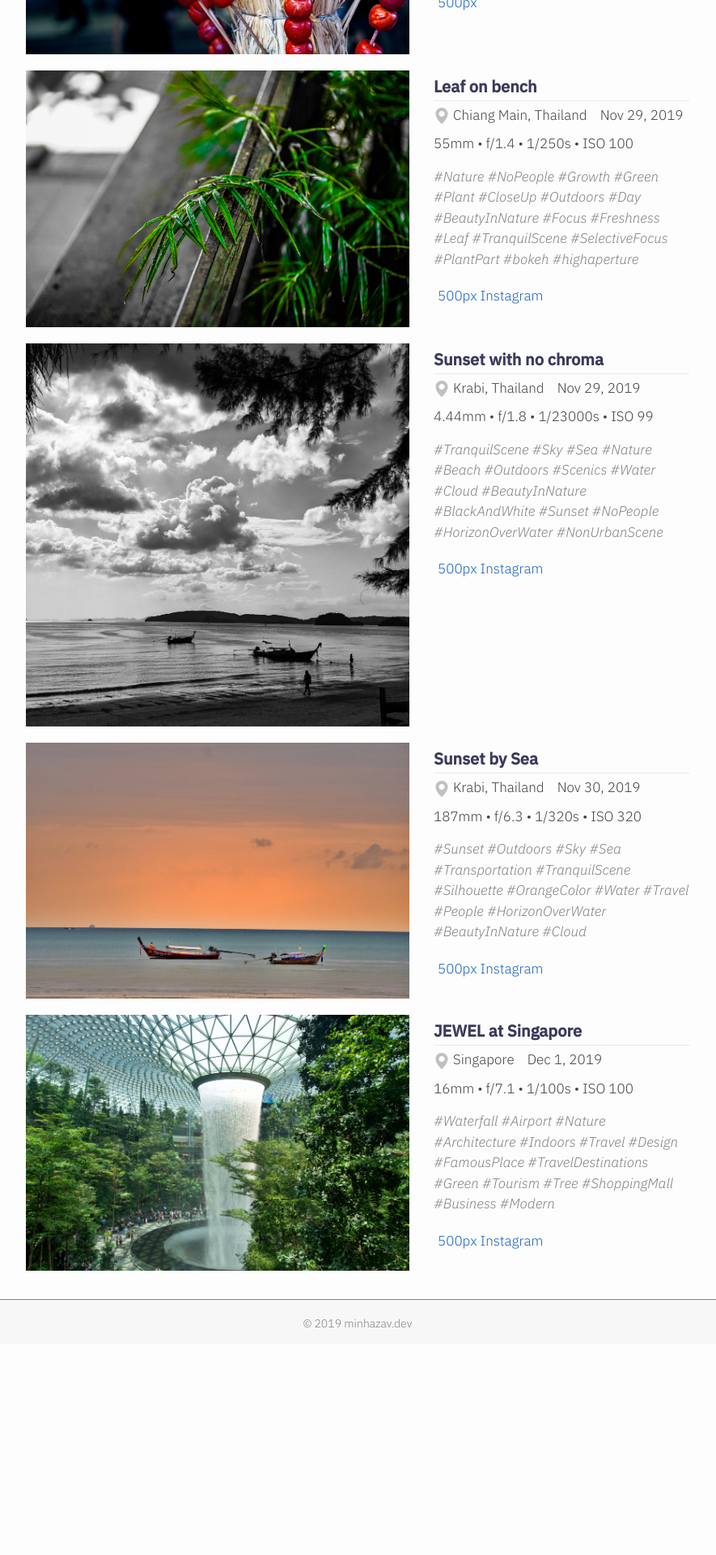
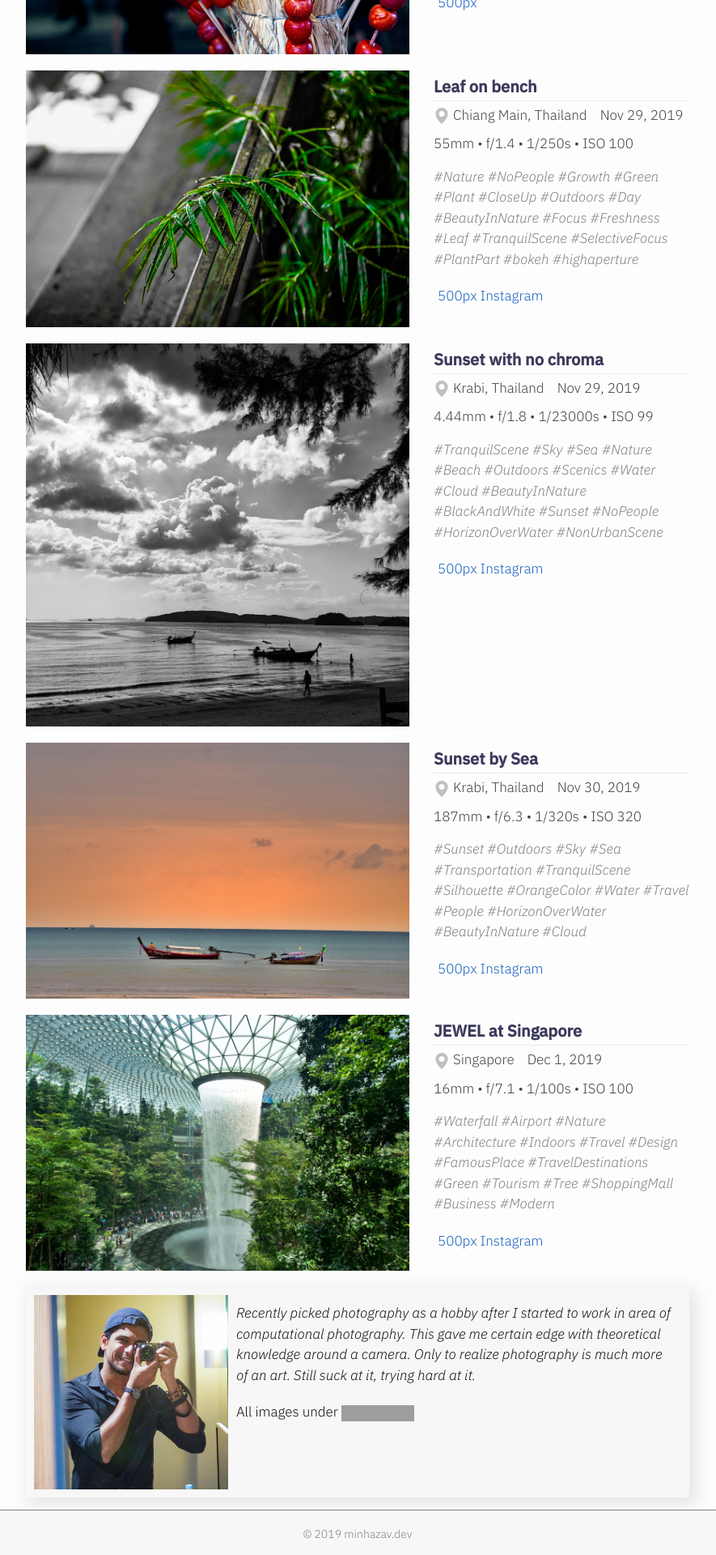
Before and after one commit to mebjas/mebjas.github.io, a Jekyll site: the page built from photography.md, in a window 1280 px wide. Shown: the part 1103-3023 px from the top of the page at 81% size, without its empty margins (198-1083 px from the left). Built offline with Jekyll 4.4.1, drawn with Linux system fonts in a browser that asks for light colours; before the commit the page ends 2763 px from its top, so only the background shows below that; grey boxes are pictures that could not be loaded.

Commit message:
Added about in photo section

```diff
--- /dev/null
+++ b/_includes/widget-self-photos.html
@@ -0,0 +1,20 @@
+<div class="widget-self-photos">
+    <div class="header">
+        <a href="{{ "/about" | relative_url }}">
+            <img src="{{ "/images/self_1_1.jpg" | relative_url }}">
+        </a>
+    </div>
+    <div class="section">
+        <div class="body">
+            Recently picked photography as a hobby after I started to work in area of computational
+            photography. This gave me certain edge with theoretical knowledge around a camera.
+            Only to realize photography is much more of an art. Still suck at it, trying hard at it.
+        </div>
+        <div class="footer">
+            All images under
+            <a href="https://creativecommons.org/licenses/by-nd/4.0/" tab="alt">
+                <img src="https://i.creativecommons.org/l/by-nd/4.0/88x31.png" alt="Creative Commons Attribution-NoDerivs CC BY-ND">
+            </a>
+        </div>
+    </div>
+</div>
--- a/_layouts/photography.html
+++ b/_layouts/photography.html
@@ -58,3 +58,5 @@ layout: default
         </div>
     {% endfor %}
 </div>
+
+{% include widget-self-photos.html %}
--- a/assets/custom.css
+++ b/assets/custom.css
@@ -118,3 +118,106 @@
         margin-top: 10px;
     }
 }
+
+/** CSS for widget-self-photos **/
+.widget-self-photos {
+    display: block;
+    margin-top: 20px;
+    background: #f7f7f7;
+    padding: 10px;
+    justify-content: center;
+    box-shadow: #0000001a 5px 6px 20px 3px
+}
+
+.widget-self-photos .header {
+    width: 100%;
+}
+
+.widget-self-photos .section {
+    width: 100%;
+}
+
+.widget-self-photos .header img {
+    width: 400px;
+}
+
+.widget-self-photos .body {
+    padding: 10px;
+    font-style: italic;
+}
+
+.widget-self-photos .footer {
+    padding: 10px;
+    border-top: 1px solid #0000001f;
+}
+
+@media(min-width: 700px) {
+    .widget-self-photos {
+        display: flex;
+        margin-top: 20px;
+        background: #f7f7f7;
+        padding: 10px;
+        justify-content: center;
+        box-shadow: #0000001a 5px 6px 20px 3px
+    }
+
+    .widget-self-photos .header {
+        width: 30vw;
+    }
+
+    .widget-self-photos .section {
+        width: 70vw;
+    }
+
+    .widget-self-photos .header img {
+        width: 100%;
+    }
+
+    .widget-self-photos .body {
+        padding: 10px;
+        font-style: italic;
+    }
+
+    .widget-self-photos .footer {
+        width: 100%;
+        padding: 10px;
+        border-top: none;
+    }
+}
+
+@media(min-width: 1600px) {
+    .widget-self-photos {
+        width: 300px;
+        display: inline-block;
+        background: #f7f7f7;
+        padding: 0px;
+        justify-content: center;
+        box-shadow: #0000001a 5px 6px 20px 3px;
+        position: fixed;
+        top:140px;
+        left: 20px;
+        overflow: hidden;
+    }
+
+    .widget-self-photos .header {
+        width: 100%;
+    }
+
+    .widget-self-photos .section {
+        width: 100%;
+    }
+
+    .widget-self-photos .header img {
+        width: 100%;
+    }
+
+    .widget-self-photos .body {
+        padding: 10px;
+    }
+
+    .widget-self-photos .footer {
+        border-top: 1px solid #0000001f;
+        /* background: #0000000d; */
+        padding: 10px;
+    }
+}
```
